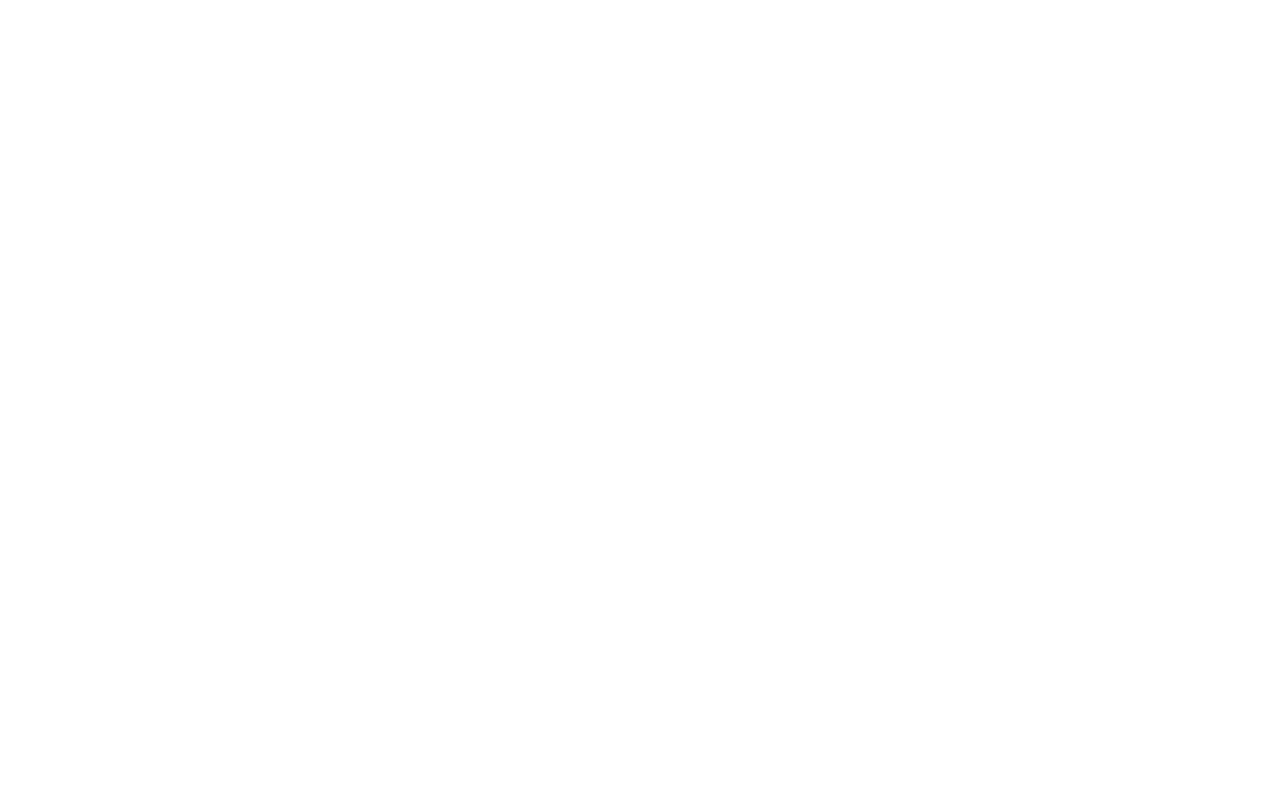
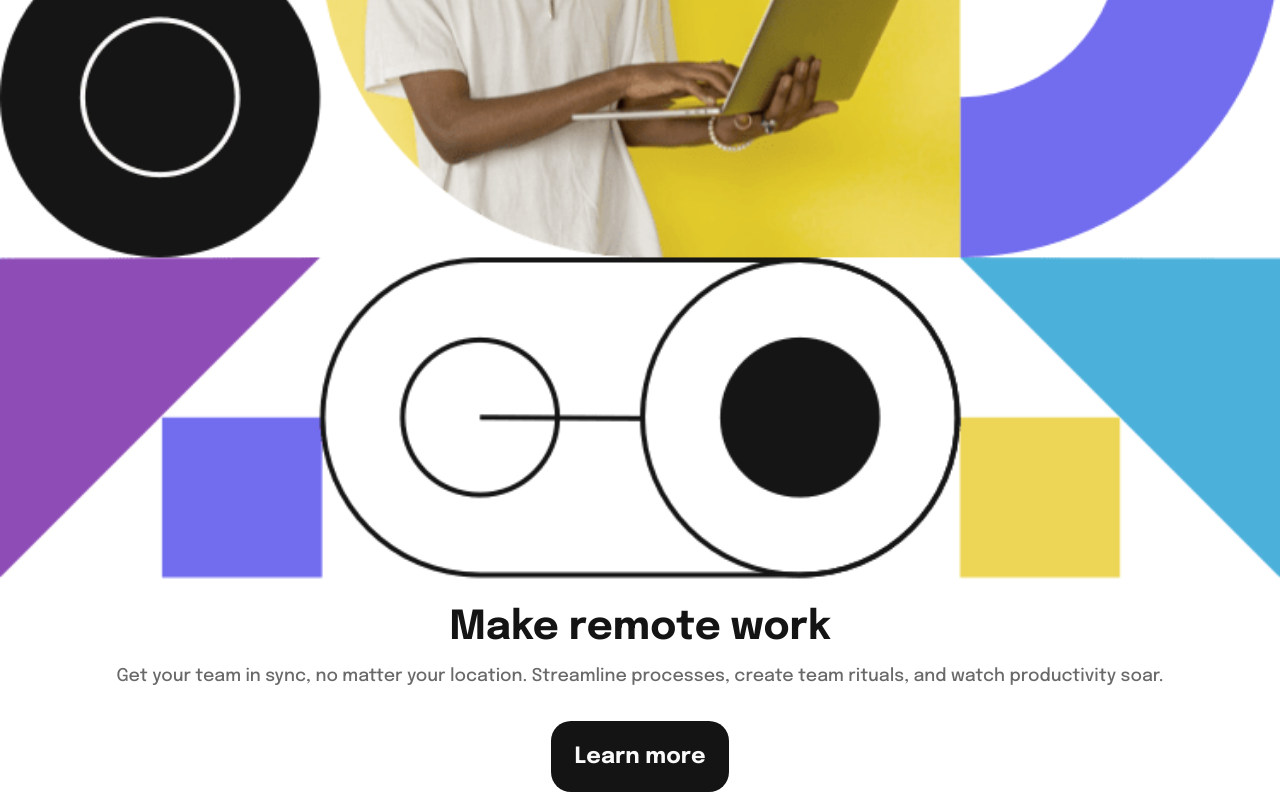
Before and after one commit to ahmedonour/Landing-page, a SvelteKit app: page / in a window 1280 px wide. Shown: the part 463-1263 px from the top of the page. Before the commit the page ends 800 px from the top, so only its background shows below. Built offline with nearby package versions, Linux system fonts and the light colour scheme.

Commit message:
Good Job Ahmed

```diff
--- a/src/Components/NavBar.svelte
+++ b/src/Components/NavBar.svelte
@@ -19,7 +19,7 @@
         display: flex;
         justify-content: space-between;
         align-items: center;
-        box-shadow: 4px 4px 4px rgba(0, 0, 0, 0.1);
+        /* box-shadow: 1px 1px 20px rgba(0, 0, 0, 0.1); */
     }
     nav ul{
         display: none;
--- /dev/null
+++ b/src/Components/Text.svelte
@@ -0,0 +1,37 @@
+<div class="hero_text">
+    <h1>Make remote work</h1>
+    <p>Get your team in sync, no matter your location. Streamline processes,
+        create team rituals, and watch productivity soar.</p>
+    <button>Learn more</button>
+</div>
+<style>
+    .hero_text{
+        margin-top: 1rem;
+        width: 100%;
+        height: 25vh;
+        display: grid;
+        place-items: center;
+    }
+    .hero_text h1{
+        font-weight: 700;
+        font-size: 2.5rem;
+        color: var(--Almost-Black);
+    }
+    .hero_text p{
+        text-align: center;
+        width: 95%;
+        line-height: 1.7rem;
+        font-size: 1.1rem;
+        color: var(--Medium-Gray);
+    }
+    .hero_text button{
+        background: var(--Almost-Black);
+        color: var(--Almost-White);
+        font-weight: 700;
+        border-radius: 20px;
+        border: none;
+        font-size: 1.4rem;
+        padding: 1.5rem;
+        margin-top: 1rem;
+    }
+</style>
--- a/src/Components/heroImage.svelte
+++ b/src/Components/heroImage.svelte
@@ -1,6 +1,16 @@
 <div class="hero_Image">
 <!-- svelte-ignore a11y-img-redundant-alt -->
-<img src="image-hero-mobile.png" alt="image-hero-mobile">
+<img src="../images/image-hero-mobile.png" alt="image-hero-mobile" class="mobile">
 <!-- svelte-ignore a11y-img-redundant-alt -->
-<img src="image-hero-desktop.png" alt="image-hero-desktop">
+<img src="../images/image-hero-desktop.png" alt="image-hero-desktop" class="desktop">
 </div>
+<style>
+    .mobile{
+        width: 100%;
+    }
+    .desktop{
+        display: none;
+        width: 100%;
+    }
+
+</style>
--- a/src/app.html
+++ b/src/app.html
@@ -14,7 +14,12 @@
 		%sveltekit.head%
 	</head>
 	<style>
-		*{
+		:root {
+			--Almost-White: hsl(0, 0%, 98%);
+			--Medium-Gray: hsl(0, 0%, 41%);
+			--Almost-Black: hsl(0, 0%, 8%);
+		}
+		* {
 			padding: 0;
 			margin: 0;
 			box-sizing: border-box;
--- a/src/routes/+page.svelte
+++ b/src/routes/+page.svelte
@@ -1,6 +1,11 @@
 <script>
+	import HeroImage from "../Components/heroImage.svelte";
 import NavBar from "../Components/NavBar.svelte";
+import Text from "../Components/Text.svelte";
 </script>
 <main>
+
     <NavBar/>
+    <HeroImage/>
+    <Text />
 </main>
```
